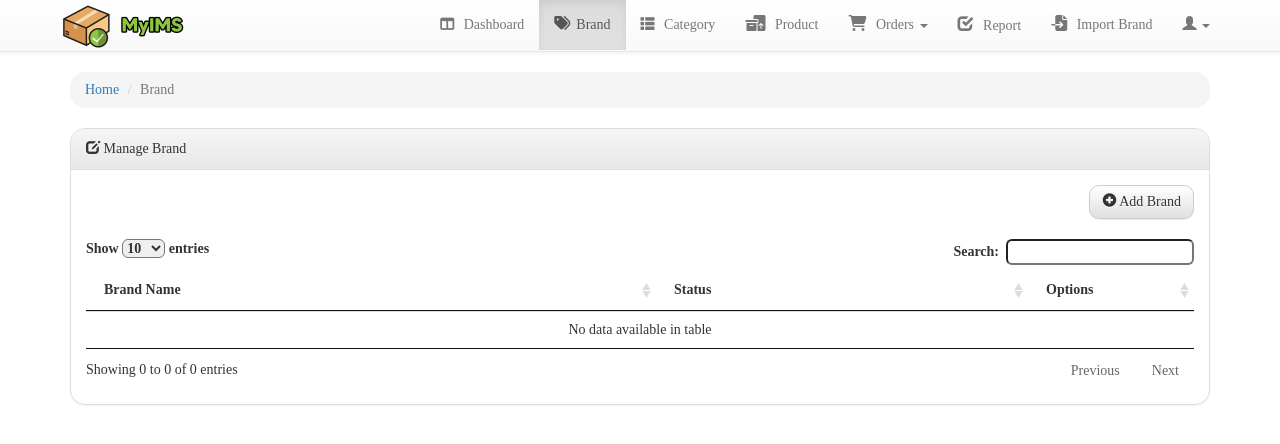
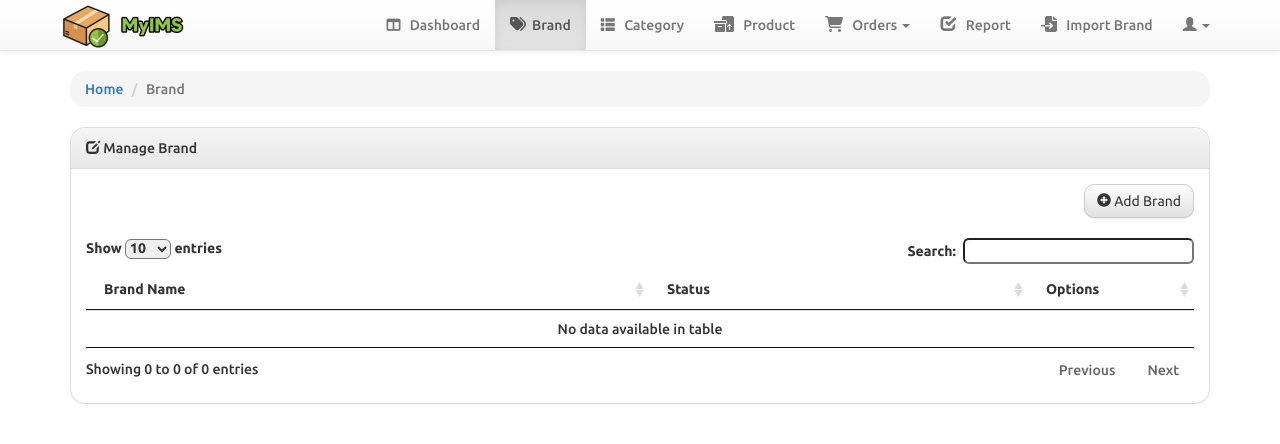
Before and after one commit to jehadhmoudah/myims, a PHP site: page /myims/brand.php in a window 1280 px wide. Shown: the top 444 px of the page. Run offline with PHP 8.4, Linux system fonts and the light colour scheme; a user stored in the database is signed in; data that the repository does not hold is empty; some libraries are stand-ins or nearby versions.

Commit message:
Font Family Fix on MacOS

```diff
--- a/includes/header.php
+++ b/includes/header.php
@@ -4,7 +4,7 @@
 <html>
 <head>
 
-	<title>Stock Management System</title>
+	<title>Inventory Management System</title>
   <script src="https://kit.fontawesome.com/853e0623e4.js" crossorigin="anonymous"></script>
 	<!-- bootstrap -->
 	<link rel="stylesheet" href="assests/bootstrap/css/bootstrap.css">
@@ -13,6 +13,9 @@
 	<!-- font awesome -->
 	<link rel="stylesheet" href="assests/font-awesome/css/font-awesome.min.css">
 
+  <link rel="preconnect" href="https://fonts.googleapis.com">
+<link rel="preconnect" href="https://fonts.gstatic.com" crossorigin>
+<link href="https://fonts.googleapis.com/css2?family=Ubuntu:ital,wght@0,300;0,400;0,500;0,700;1,300;1,400;1,500;1,700&display=swap" rel="stylesheet">
 
 
 	<!-- DataTables -->
--- a/index.php
+++ b/index.php
@@ -56,7 +56,7 @@ if ($_POST) {
 <html>
 
 <head>
-	<title>Stock Management System</title>
+	<title>Inventory Management System</title>
 
 
 	<!-- bootstrap theme-->
```
